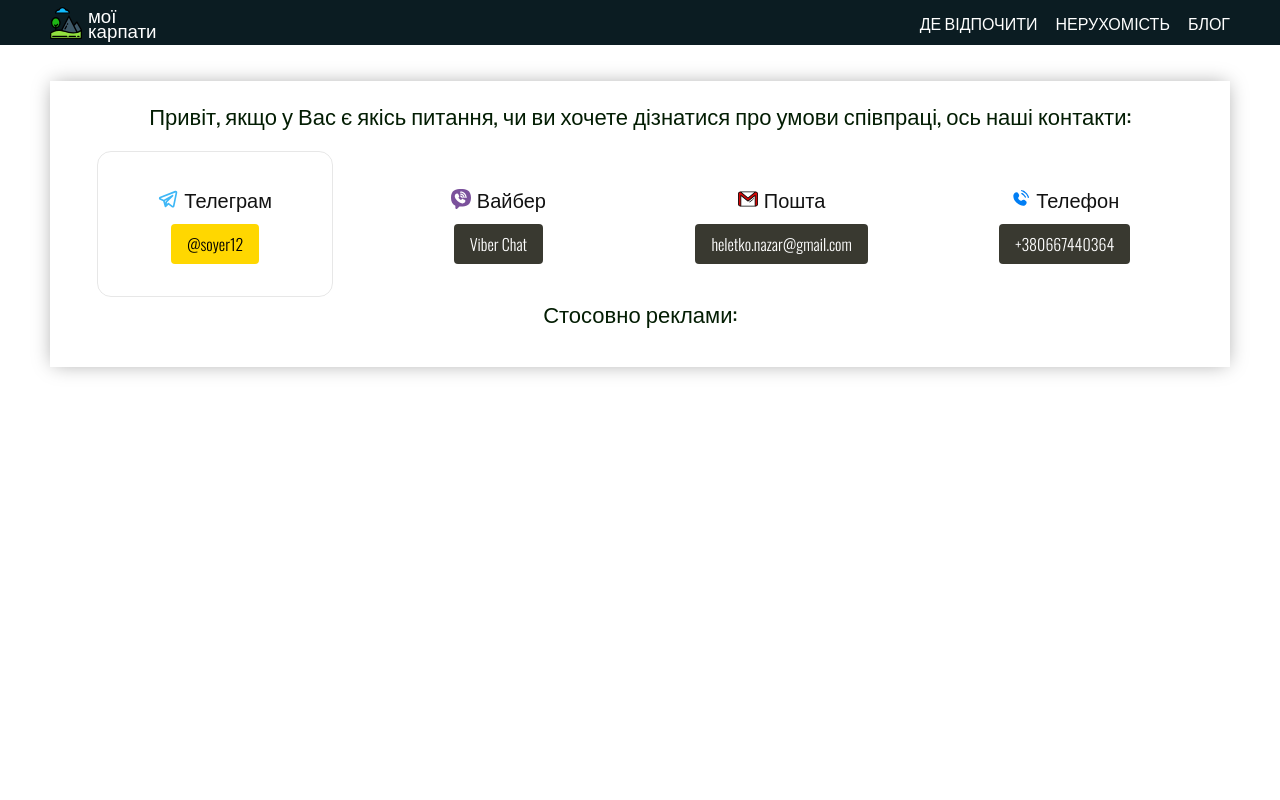
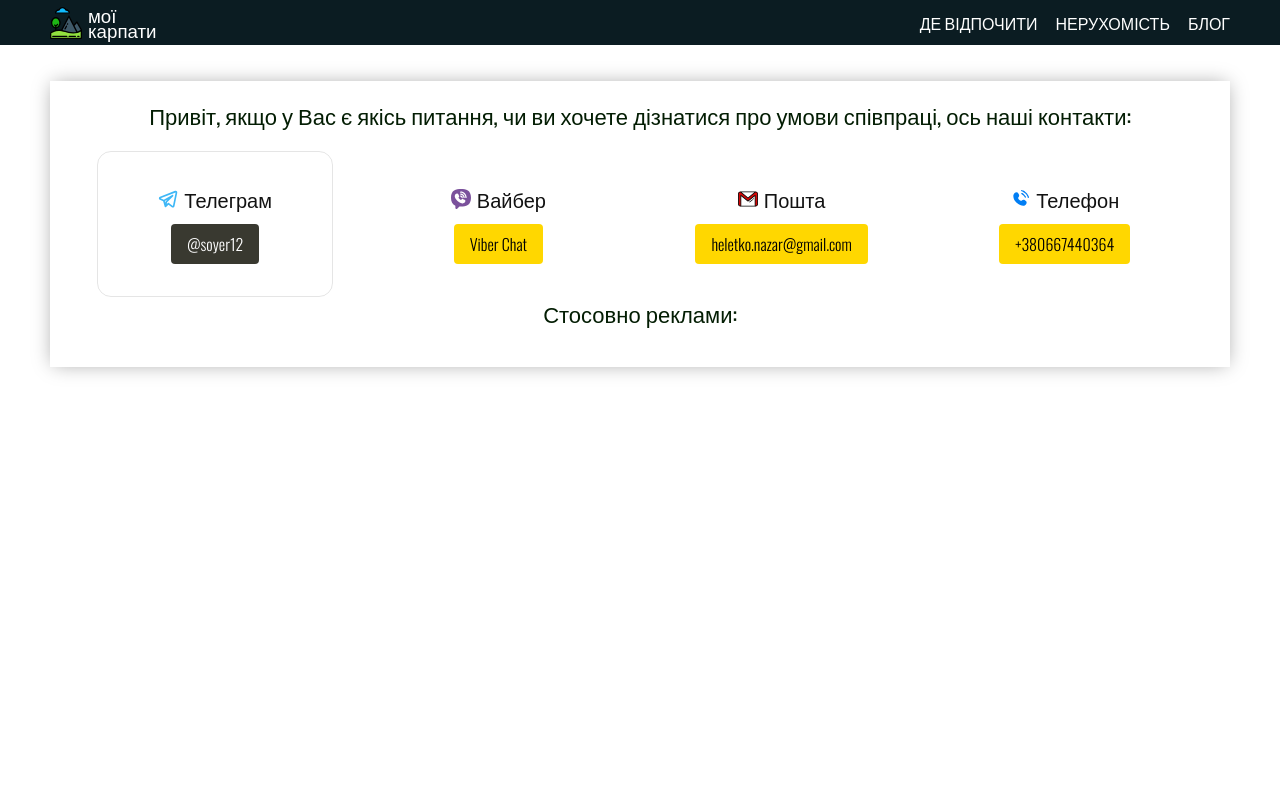
Before and after one commit to NazarHeletko/karpaty, a Next.js app: page /contacts in a window 1280 px wide. In both pictures the pointer is over the element 215 px from the left and 224 px from the top of the page. Shown: the top 800 px of the page. Built offline with nearby package versions, Linux system fonts and the light colour scheme; grey boxes are pictures that could not be loaded.

Commit message:
a9999ddcdkjmkld;;3e

```diff
--- a/src/app/contacts/page.module.css
+++ b/src/app/contacts/page.module.css
@@ -43,7 +43,7 @@
     border-radius: 14px;
 }
 .item:hover {
-    border: 1px solid #92929237;
+    border: 1px solid #9292923d;
 }
 .item-title {
     display: flex;
@@ -58,17 +58,17 @@
     color: rgb(18, 18, 18);
 }
 .item a {
-    background-color: #0c0c00cf;
+    background-color: gold;
     margin-top: 10px;
     padding: 8px 16px;
     border-radius: 4px;
-    color: white;
+    color: black;
     transition: all 0.2s ease-in-out;
     font-weight: 300;
 }
 .item a:hover{
-    background-color: gold;
-    color: rgb(0, 0, 0);
+    background-color: #0c0c00cf;
+    color: white;
 }
 
 @media only screen and (max-width: 1200px) {
```
